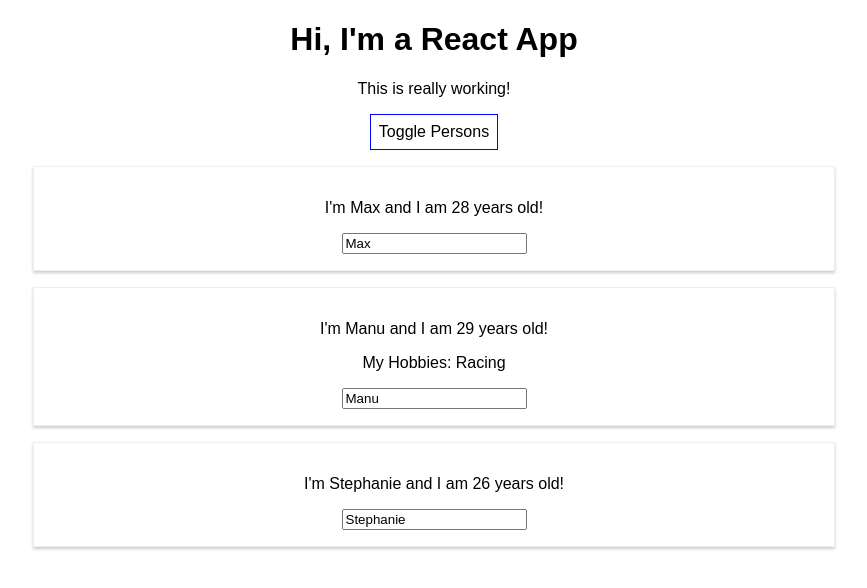
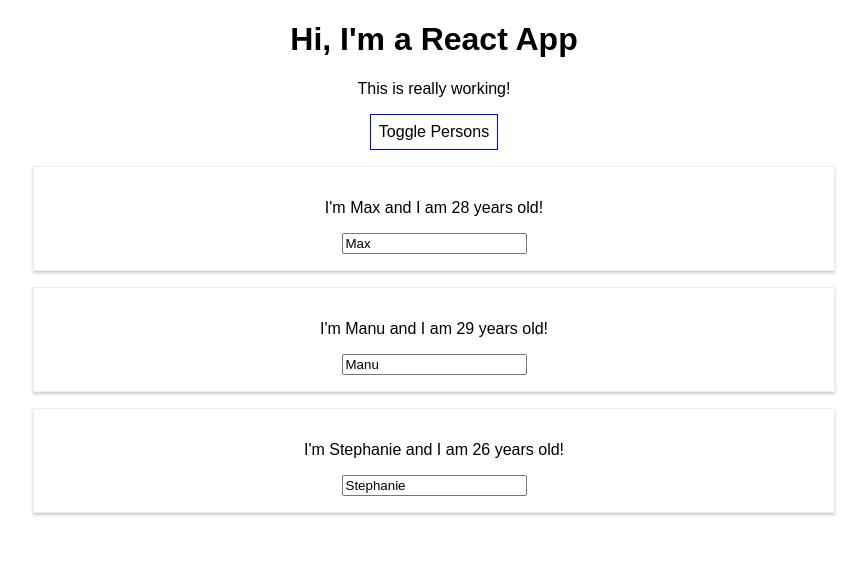
Before and after one commit to code4t2/max-react-01-base-syntax, a React (Create React App) app: page / in a window 1280 px wide. Both pictures are taken after a click on the button "Toggle Persons". Shown: the top 588 px of the page, without its empty margins (206-1073 px from the left). Built offline with nearby package versions, Linux system fonts and the light colour scheme.

Commit message:
Generating content from JSON
 - Adding keys to the JSON objects and generating the
content dynamically
 - Added event handlers for the generated objects

```diff
--- a/src/App.js
+++ b/src/App.js
@@ -5,34 +5,38 @@
 class App extends Component {
   state = {
     persons: [
-      { name: 'Max', age: 28 },
-      { name: 'Manu', age: 29 },
-      { name: 'Stephanie', age: 26 }
+      { id: 'asfa1', name: 'Max', age: 28 },
+      { id: 'vasdf1', name: 'Manu', age: 29 },
+      { id: 'asdf11', name: 'Stephanie', age: 26 }
     ],
     otherState: 'some other value',
     showPersons: false
   };
 
-  switchNameHandler = ( newName ) => {
-    // console.log('Was clicked!');
-    // DON'T DO THIS: this.state.persons[0].name = 'Maximilian';
-    this.setState( {
-      persons: [
-        { name: newName, age: 28 },
-        { name: 'Manu', age: 29 },
-        { name: 'Stephanie', age: 27 }
-      ]
-    } )
+  nameChangedHandler = ( event, id ) => {
+    const personIndex = this.state.persons.findIndex(p => {
+      return p.id === id;
+    });
+
+    const person = {
+      ...this.state.persons[personIndex]
+    };
+
+    // const person = Object.assign({}, this.state.persons[personIndex]);
+
+    person.name = event.target.value;
+
+    const persons = [...this.state.persons];
+    persons[personIndex] = person;
+
+    this.setState( {persons: persons} );
   };
 
-  nameChangedHandler = ( event ) => {
-    this.setState( {
-      persons: [
-        { name: 'Max', age: 28 },
-        { name: event.target.value, age: 29 },
-        { name: 'Stephanie', age: 26 }
-      ]
-    } )
+  deletePersonHandler = (personIndex) => {
+    // const persons = this.state.persons.slice();
+    const persons = [...this.state.persons];
+    persons.splice(personIndex, 1);
+    this.setState({persons: persons});
   };
 
   togglePersonsHandler = () => {
@@ -54,17 +58,14 @@
     if ( this.state.showPersons ) {
       persons = (
         <div>
-          <Person
-            name={this.state.persons[0].name}
-            age={this.state.persons[0].age} />
-          <Person
-            name={this.state.persons[1].name}
-            age={this.state.persons[1].age}
-            click={this.switchNameHandler.bind( this, 'Max!' )}
-            changed={this.nameChangedHandler} >My Hobbies: Racing</Person>
-          <Person
-            name={this.state.persons[2].name}
-            age={this.state.persons[2].age} />
+          {this.state.persons.map((person, index) => {
+            return <Person
+              click={() => this.deletePersonHandler(index)}
+              name={person.name}
+              age={person.age}
+              key={person.id}
+              changed={(event) => this.nameChangedHandler(event, person.id)} />
+          })}
         </div>
       );
     }
```
